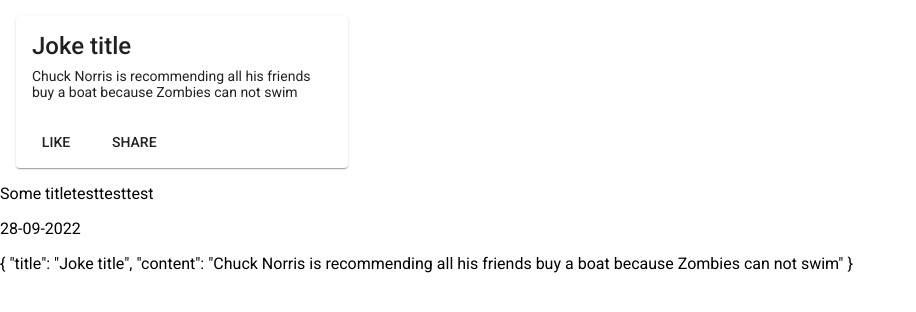
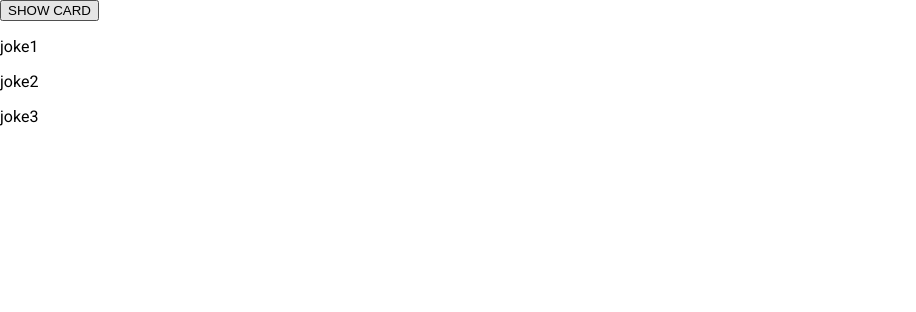
Before and after one commit to alexandruminzatanu/angular-intermediate-28-09-2022, an Angular app in the folder chuck-app/: page / in a window 1280 px wide. Shown: the top 312 px of the page, without its empty margins (0-916 px from the left). Built offline with nearby package versions, Linux system fonts and the light colour scheme.

Commit message:
lifecycle hooks, ngif,for

```diff
--- a/chuck-app/src/app/app.component.html
+++ b/chuck-app/src/app/app.component.html
@@ -1,5 +1,10 @@
 
+<button mat-button (click)="showCard()">SHOW CARD</button>
 
-<app-joke-card></app-joke-card>
+<app-joke-card *ngIf="displayCard" [title]="cardTitle" (likeClicked)="buttonClicked($event)"></app-joke-card>
+
+<p *ngFor="let joke of jokeArray">
+  {{ joke }}
+</p>
 
 <router-outlet></router-outlet>
--- a/chuck-app/src/app/app.component.ts
+++ b/chuck-app/src/app/app.component.ts
@@ -1,10 +1,27 @@
-import { Component } from '@angular/core';
+import { Component, OnInit } from '@angular/core';
 
 @Component({
   selector: 'app-root',
   templateUrl: './app.component.html',
   styleUrls: ['./app.component.scss']
 })
-export class AppComponent {
-  title = 'chuck-app';
+export class AppComponent implements OnInit{
+
+  cardTitle: string = '';
+  displayCard: boolean = false;
+  jokeArray: string[] = ['joke1', 'joke2', 'joke3'];
+
+  ngOnInit(): void {
+    setTimeout(()=>{
+      this.cardTitle = 'New title';
+    }, 3000);
+  }
+
+  buttonClicked(event:any){
+    console.log(event);
+  }
+
+  showCard(){
+    this.displayCard = true;
+  }
 }
--- a/chuck-app/src/app/joke-details/joke-card/joke-card.component.html
+++ b/chuck-app/src/app/joke-details/joke-card/joke-card.component.html
@@ -2,7 +2,7 @@
   <mat-card-title>{{joke.title}}</mat-card-title>
   <mat-card-content>{{joke.content}}</mat-card-content>
   <mat-card-actions>
-    <button mat-button>LIKE</button>
+    <button mat-button (click)="onLikeClick()">LIKE</button>
     <button mat-button>SHARE</button>
   </mat-card-actions>
 </mat-card>
--- a/chuck-app/src/app/joke-details/joke-card/joke-card.component.ts
+++ b/chuck-app/src/app/joke-details/joke-card/joke-card.component.ts
@@ -1,13 +1,14 @@
-import { Component, OnInit } from '@angular/core';
+import { Component, EventEmitter, Input, OnChanges, OnInit, Output, SimpleChanges } from '@angular/core';
 
 @Component({
   selector: 'app-joke-card',
   templateUrl: './joke-card.component.html',
   styleUrls: ['./joke-card.component.scss']
 })
-export class JokeCardComponent implements OnInit {
+export class JokeCardComponent implements OnInit, OnChanges {
 
-  title:string = 'Some title';
+  @Input() title: string = 'Some title';
+  @Output() likeClicked: EventEmitter<string> = new EventEmitter();
 
   today: Date = new Date();
 
@@ -19,6 +20,14 @@
   constructor() { }
 
   ngOnInit(): void {
+    console.log('component initialized');
   }
 
+  ngOnChanges(changes: SimpleChanges): void {
+    console.log(changes);
+  }
+
+  onLikeClick() {
+    this.likeClicked.emit('like clicked');
+  }
 }
```
